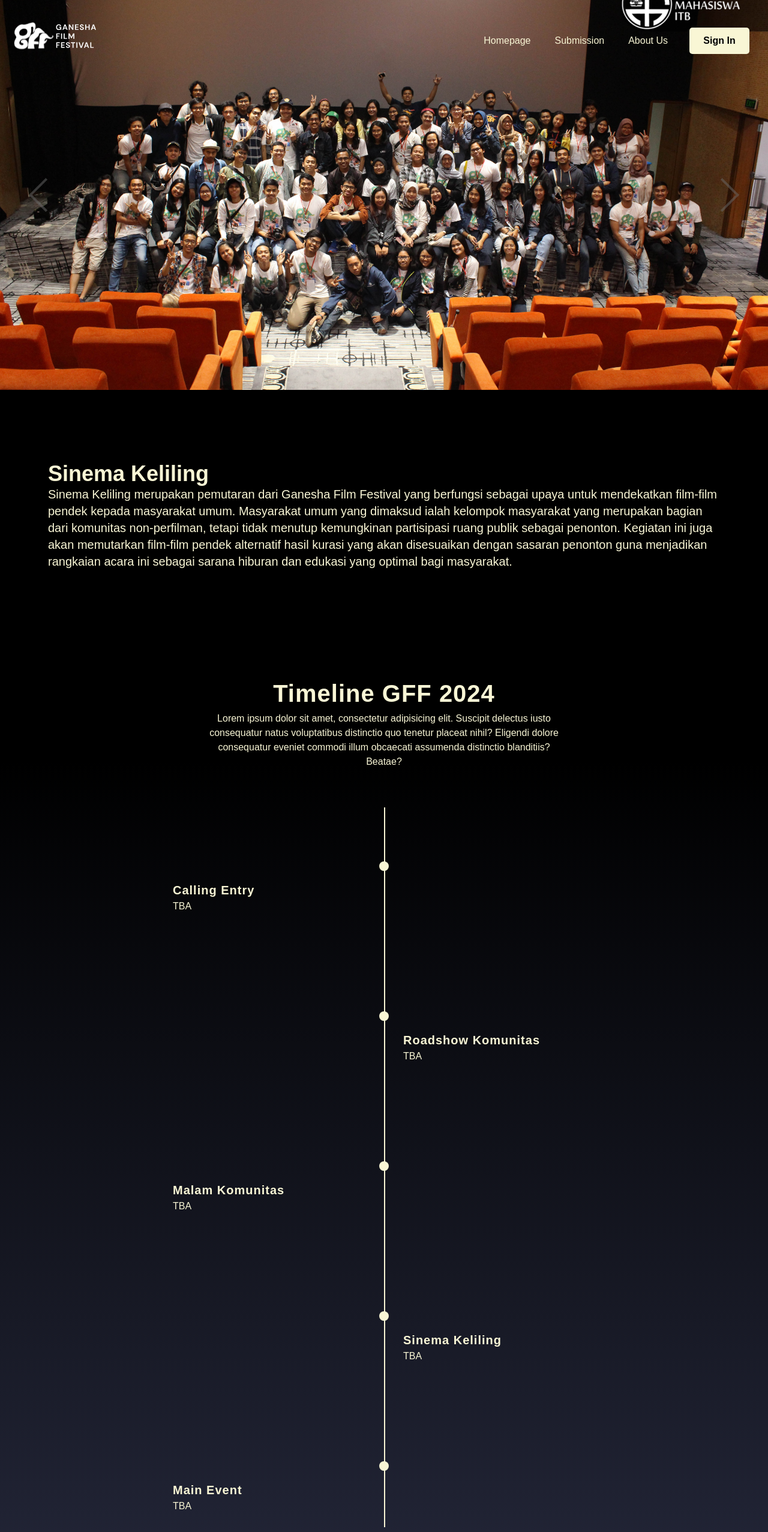
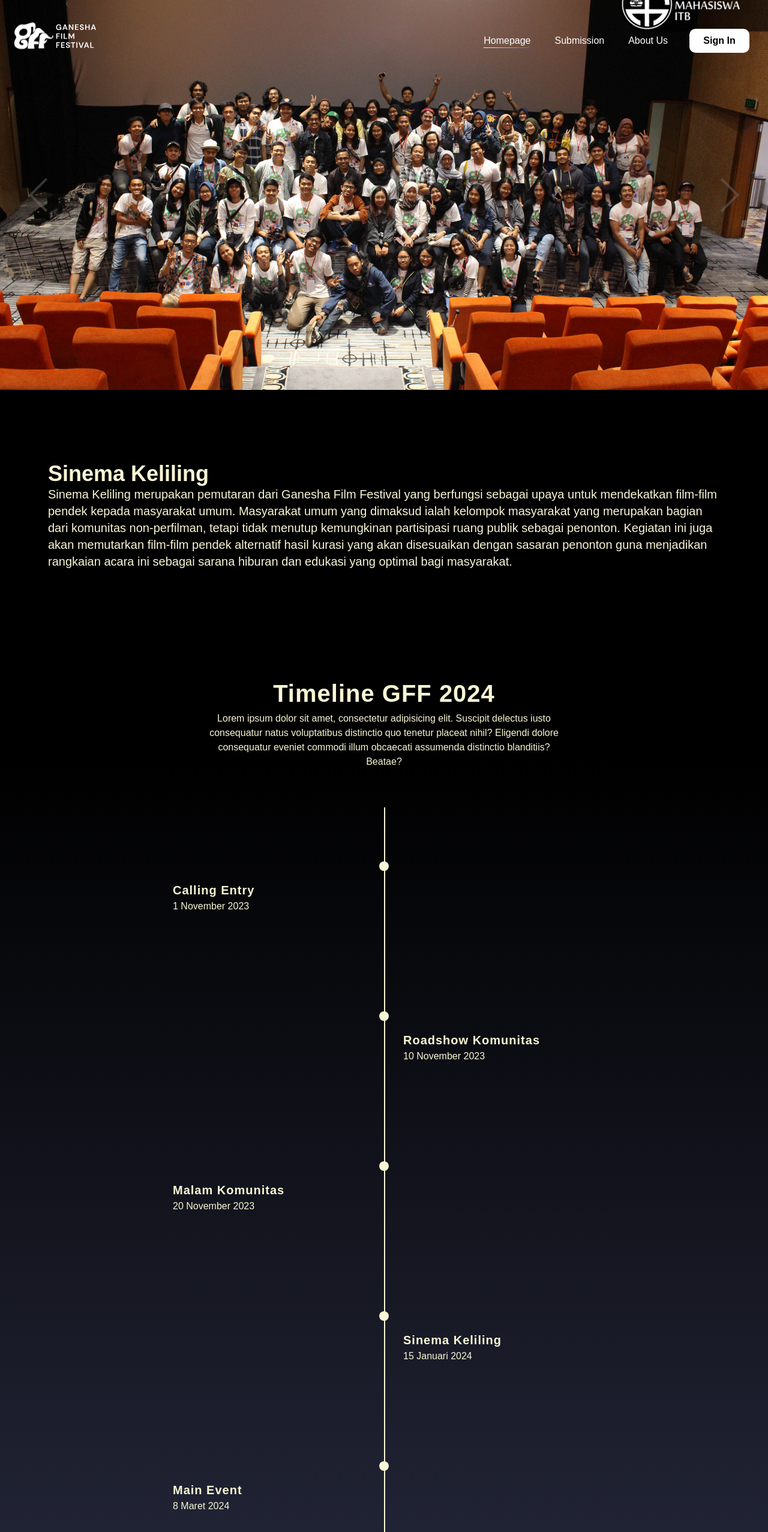
Before and after one commit to syauqijan/ganffest, a Next.js app: page / in a window 1280 px wide. Shown: the top 2554 px of the page at 60% size. Built offline with nearby package versions, Linux system fonts and the light colour scheme; no server answers.

Commit message:
fix: navbar

```diff
--- a/src/components/fragments/timeline/index.tsx
+++ b/src/components/fragments/timeline/index.tsx
@@ -10,7 +10,7 @@ import 'aos/dist/aos.css';
 
 const Timeline = () => {
   const lineRef = useRef<HTMLDivElement | null>(null);
-  const maxLineHeight = 1200;
+  const maxLineHeight = 1250;
   useEffect(() => {
     AOS.init({
       duration: 600,
@@ -61,7 +61,7 @@ const Timeline = () => {
           <div className={styles.content}>
             <h2 className={styles.eventTitle}>Calling Entry</h2>
             <p>
-              TBA
+              1 November 2023
             </p>
           </div>
         </div>
@@ -71,7 +71,7 @@ const Timeline = () => {
           <div className={styles.content}>
             <h2 className={styles.eventTitle}>Roadshow Komunitas</h2>
             <p>
-              TBA
+              10 November 2023
             </p>
           </div>
         </div>
@@ -81,7 +81,7 @@ const Timeline = () => {
           <div className={styles.content}>
             <h2 className={styles.eventTitle}>Malam Komunitas</h2>
             <p>
-              TBA
+              20 November 2023
             </p>
           </div>
         </div>
@@ -91,7 +91,7 @@ const Timeline = () => {
           <div className={styles.content}>
             <h2 className={styles.eventTitle}>Sinema Keliling</h2>
             <p>
-              TBA
+              15 Januari 2024
             </p>
           </div>
         </div>
@@ -101,7 +101,7 @@ const Timeline = () => {
           <div className={styles.content}>
             <h2 className={styles.eventTitle}>Main Event</h2>
             <p className={styles.eventDate}>
-              TBA
+              8 Maret 2024
             </p>
           </div>
         </div>
--- a/src/components/layouts/Navbar/Navbar.module.css
+++ b/src/components/layouts/Navbar/Navbar.module.css
@@ -15,7 +15,7 @@
     width: 100%;
 }
 .navPage{
-    color: var(--tertiary);
+    color: white;
     margin-left: 20px;
     margin-right: 20px;
     transition: 0.3s;
@@ -31,23 +31,31 @@
     padding: 10px;
     border-radius: 10px;
     width: 100px; */
-    background-color: var(--tertiary);
+    background-color: rgb(255, 255, 255);
 
     color: #000000;
-    border-radius: 5px;
+    border-radius: 10px;
+    /* border-image: linear-gradient(to right, #F9F6D5, #4863D8);
+    border-image-slice: 1;
+    border-image-width: 1.5px ; */
     border: none;
     padding: 10px;
-    font-size: 16px;
-    font-weight: 600;
+    /* font-size: 16px;
+    font-weight: 100; */
     cursor: pointer;
     width: 100px;
+    height: 40px;
+    display: flex;
+    justify-content: center;
+    align-items: center;
+    text-align: center;
 
 }
 .buttonAuth p{
     font-weight: bold;
 }
 .buttonAuth:hover{
-    background-color: #9e8f6f;
+    background-color: var(--secondary);
     transition: 0.3s;
 }
 .logo{
@@ -84,26 +92,29 @@
 }
 .dropdown {
     position: absolute;
-    right: 25px;
+    right: 20px;
     top: 100px;
-    background: var(--tertiary);
+    background: white;
     color: black;
     border-radius: 7px;
     padding: 8px;
     display: flex;
     flex-direction: column;
     z-index: 2;
+    font-size: 16px;
+    height: 35px;
+    justify-content: center;
 
 }
 
 .dropdown button {
-    background: var(--tertiary);
+    background: white;
     border: none;
     background: transparent;
 
 }
 .dropdown:hover {
-    background: #827149;
+    background: var(--secondary);
     cursor: pointer;
     transition: 0.3s;
 }
@@ -115,3 +126,10 @@
 .dropdownVisible .dropdown {
     display: flex;
 }
+
+.activeLink {
+    /* Atur gradient linear sesuai keinginan Anda */
+    border-image: linear-gradient(to right, #F9F6D5, #4863D8);
+    border-image-slice: 1;
+    border-image-width: 0 0 1.5px 0; /* Atur ketebalan border sesuai keinginan Anda */
+}
--- a/src/components/layouts/Navbar/index.tsx
+++ b/src/components/layouts/Navbar/index.tsx
@@ -29,13 +29,13 @@ const Navbar = () => {
 
         </div>
         <div className={styles.contentNavbar}>
-        <Link  href="/" className={styles.navPage}>
+        <Link href="/" className={`${styles.navPage} ${router.pathname === '/' ? styles.activeLink : ''}`}>
           Homepage
         </Link>
-          <Link href="/submission" className={styles.navPage}>
+        <Link href="/submission" className={`${styles.navPage} ${router.pathname === '/submission' ? styles.activeLink : ''}`}>
           Submission
         </Link>
-          <Link href="/about" className={styles.navPage}>
+        <Link href="/about" className={`${styles.navPage} ${router.pathname === '/about' ? styles.activeLink : ''}`}>
           About Us
         </Link>
           {/* <img src='@/usergff.png' alt="Logo Akun" className="w-14 h-14 mx-4" /> */}
@@ -49,7 +49,7 @@ const Navbar = () => {
                   className={styles.avatarButton}
                   onClick={() => toggleDropdown()}
                 >
-                  <AccountCircleIcon className={styles.avatar} style={{ fontSize: '40px' , color:'#F9F6D5'}}/>
+                  <AccountCircleIcon className={styles.avatar} style={{ fontSize: '40px' , color:'white'}}/>
                 </button>
 
                 {dropdownVisible && (
--- a/src/views/Submission/SubmissionPage.module.css
+++ b/src/views/Submission/SubmissionPage.module.css
@@ -84,7 +84,8 @@
   }
 
   .prevbutton {
-    background-color: linear-gradient(to right, #F9F6D5, #4863D8);
+    background-color: var(--secondary);
+
     color: #F9F6D5;
     border-radius: 5px;
     border: none;
```
Lines whose indentation alone changed are shown as unchanged.
